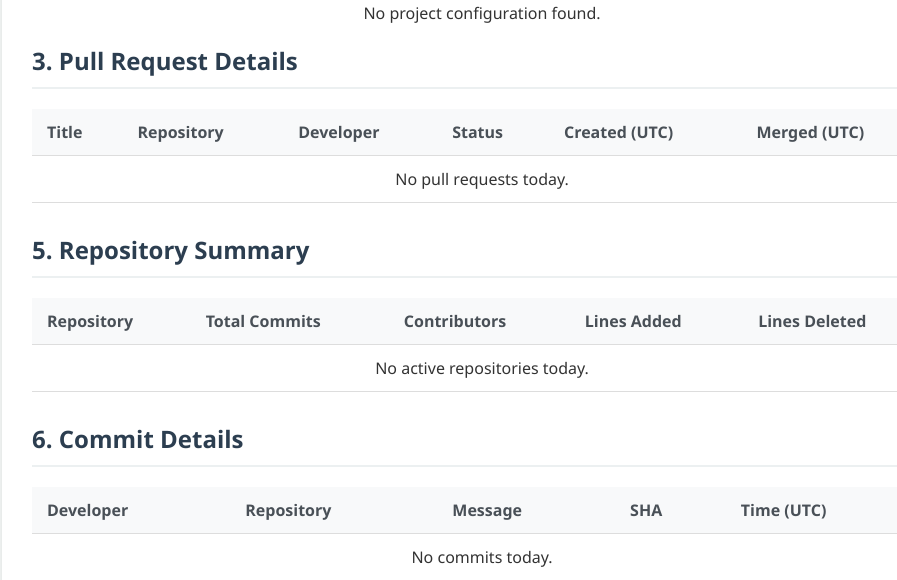
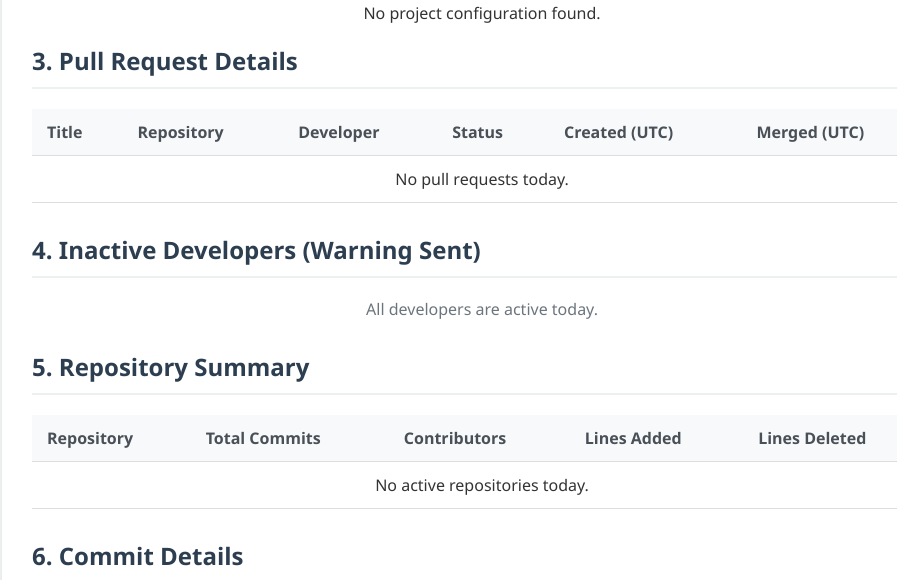
Before and after one commit to TDTL-Internal-Applications/github-activity-reporter, a Python web app: template templates/email_template.html in a window 1280 px wide. Shown: the part 519-1099 px from the top of the page, without its empty margins (158-1055 px from the left). Run offline with Jinja, Linux system fonts and the light colour scheme; the template is opened without the code that fills it, so the values that code supplies are empty.

Commit message:
Add files via upload

```diff
--- a/templates/email_template.html
+++ b/templates/email_template.html
@@ -210,8 +210,8 @@
         </table>
 
         <!-- 4. INACTIVE DEVELOPERS -->
+        <h2>4. Inactive Developers (Warning Sent)</h2>
         {% if inactive_developers %}
-        <h2>4. Inactive Developers (Warning Sent)</h2>
         <table>
             <thead>
                 <tr>
@@ -228,6 +228,8 @@
                 {% endfor %}
             </tbody>
         </table>
+        {% else %}
+        <p style="text-align: center; color: #6c757d; margin-bottom: 30px;">All developers are active {{ 'this week' if report_type == 'Weekly' else 'today' }}.</p>
         {% endif %}
 
         <!-- 5. REPOSITORY SUMMARY -->
```
